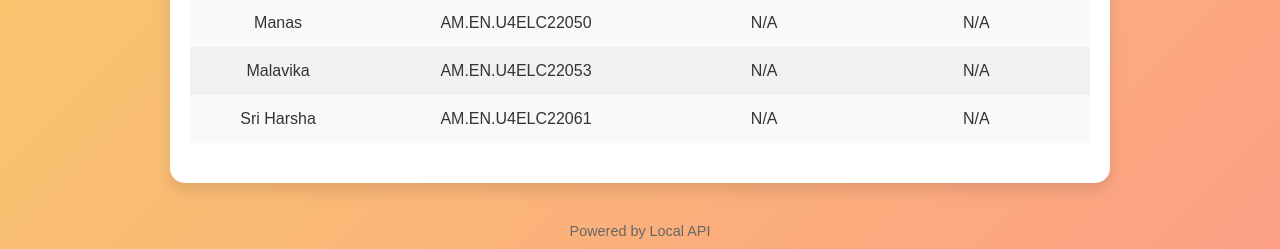
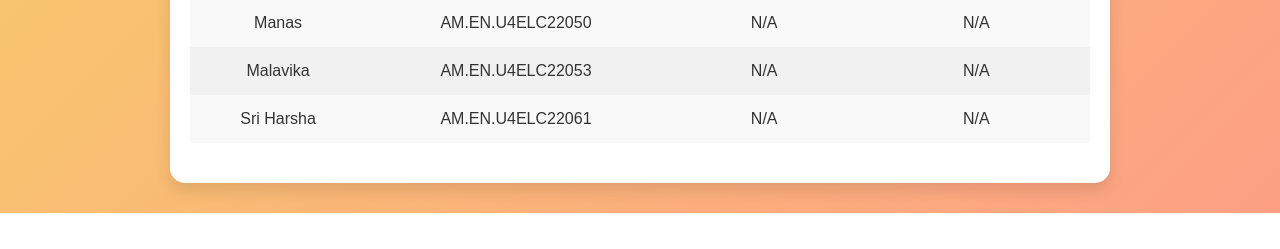
Before and after one commit to Adithya2369/-IoT-RFID-Attendance-System, a Flask app: page / in a window 1280 px wide. Shown: the part 617-866 px from the top of the page. After the commit the page ends 830 px from the top, so only its background shows below. Run offline with Flask 3, Linux system fonts and the light colour scheme.

Commit message:
third commit by keerthi

```diff
--- a/templates/index.html
+++ b/templates/index.html
@@ -121,10 +121,6 @@
             </tbody>
         </table>
     </main>
-    <footer>
-        Powered by Local API
-    </footer>
-
     <script>
 
         async function fetchData() {
```
